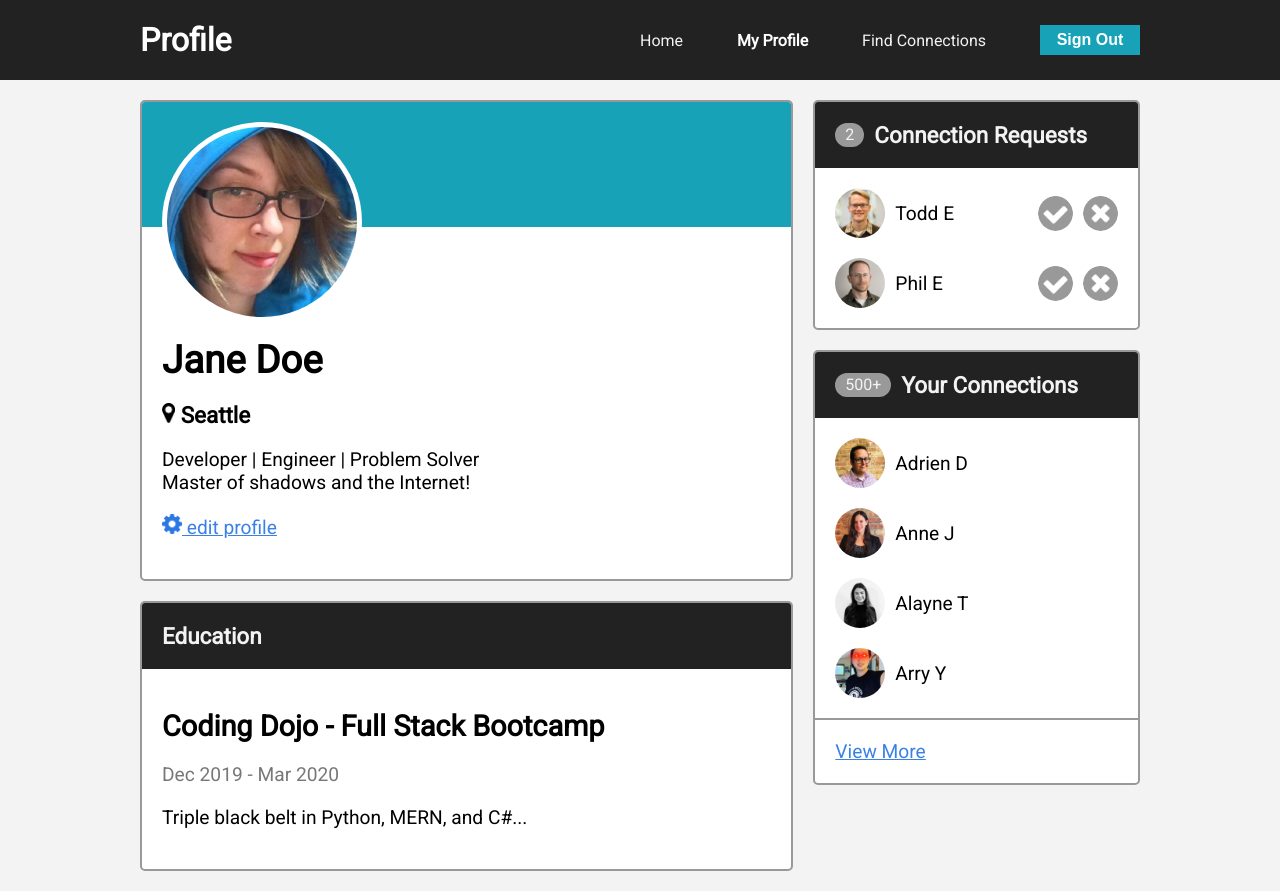
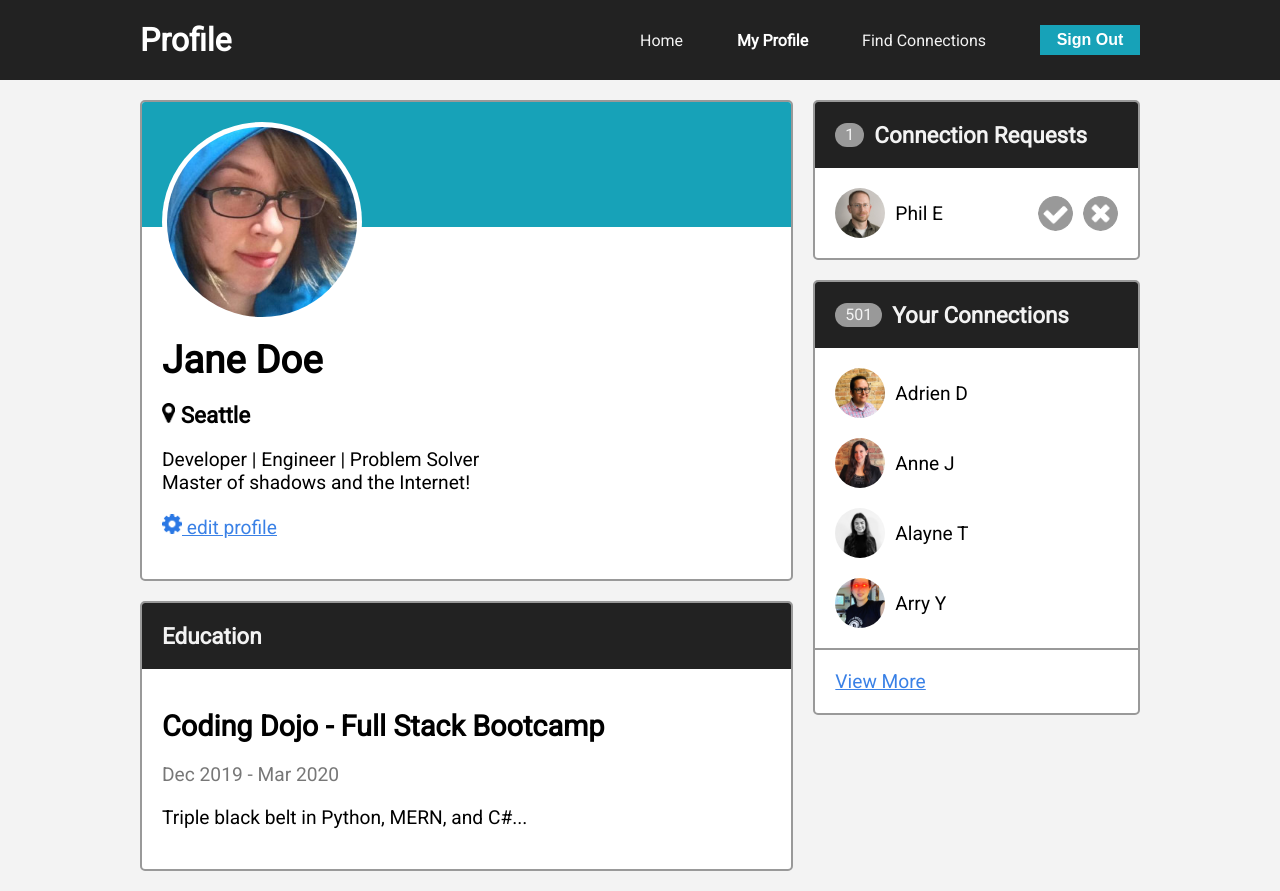
Before and after one commit to jsextonprofessional/Making_Connections, a plain HTML site: page profile-page/index.html in a window 1280 px wide. Both pictures are taken after a click on the picture 1055 px from the left and 213 px from the top of the page. Drawn offline with Linux system fonts and the light colour scheme.

Commit message:
added accept deny functionality for bonus

```diff
--- a/profile-page/index.html
+++ b/profile-page/index.html
@@ -65,28 +65,28 @@
             <!-- connection requests card -->
             <div class="card">
                 <div class="card-header">
-                    <span class="badge">2</span>
+                    <span id="requests" class="badge">2</span>
                     <h3>Connection Requests</h3>
                 </div>
                 <ul class="card-list">
-                    <li class="card-list-item">
+                    <li id="topline" class="card-list-item">
                         <span>
                             <img src="images/todd-s.jpg" alt="todd" class="avatar-s">
                             Todd E
                         </span>
                         <span>
-                            <img src="icons/accept-circle.png" alt="accept" class="icon" onclick="removeLine">
-                            <img src="icons/close-circle.png" alt="close" class="icon" onclick="removeLine">
+                            <img src="icons/accept-circle.png" alt="accept" class="icon" onclick="check('#topline')">
+                            <img src="icons/close-circle.png" alt="close" class="icon" onclick="deny('#topline')">
                         </span>
                     </li>
-                    <li class="card-list-item">
+                    <li id="bottomline" class="card-list-item">
                         <span>
                             <img src="images/phil-s.jpg" alt="phil" class="avatar-s">
                             Phil E
                         </span>
                         <span>
-                            <img src="icons/accept-circle.png" alt="accept" class="icon" onclick="removeLine">
-                            <img src="icons/close-circle.png" alt="close" class="icon" onclick="removeLine">
+                            <img src="icons/accept-circle.png" alt="accept" class="icon" onclick="check('#bottomline')">
+                            <img src="icons/close-circle.png" alt="close" class="icon" onclick="deny('#bottomline')">
                         </span>
                     </li>
                 </ul>
@@ -95,7 +95,7 @@
             <!-- your connections card -->
             <div class="card">
                 <div class="card-header">
-                    <span class="badge">500+</span>
+                    <span id="friends" class="badge">500</span>
                     <h3>Your Connections</h3>
                 </div>
                 <ul class="card-list">
--- a/profile-page/script.js
+++ b/profile-page/script.js
@@ -7,8 +7,21 @@ function changeName() {
 }
 
 // Clicking either x or check icon will remove line from the requests list
-function removeLine(element) {
-    element.remove();
-}
 // Change number of Connection Requests
 // Change number of Your Connections
+
+var reqs = document.querySelector("#requests");
+var frenz = document.querySelector("#friends");
+
+function check(id){
+    var element = document.querySelector(id);
+    element.remove();
+    reqs.innerText--;
+    frenz.innerText++;
+}
+
+function deny(id){
+    var element = document.querySelector(id);
+    element.remove();
+    reqs.innerText--;
+}
```
